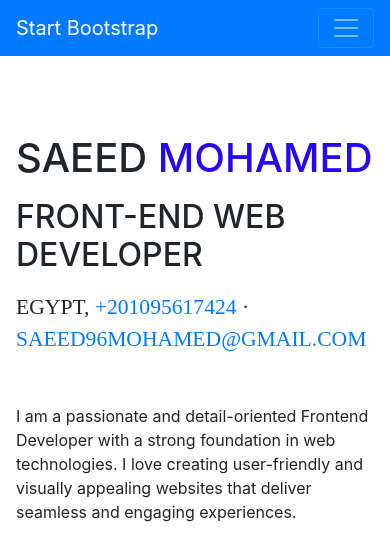
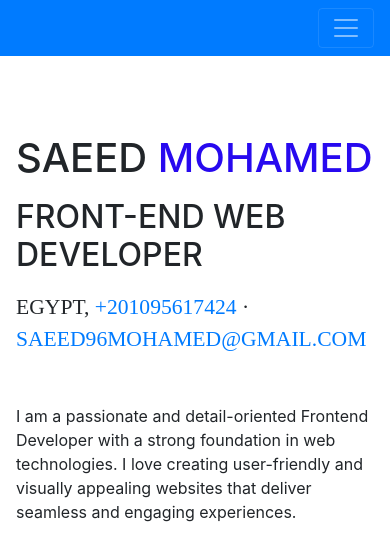
Before and after one commit to saeedmohamedakkar/portfolio, a website with bundled scripts: page index.html in a window 390 px wide. Shown: the top 550 px of the page. Built offline with nearby package versions, Linux system fonts and the light colour scheme; a web font is replaced by a local one.

Commit message:
navbar edie

```diff
--- a/index.html
+++ b/index.html
@@ -37,7 +37,7 @@
 
   <nav class="navbar navbar-expand-lg navbar-dark bg-primary fixed-top" id="sideNav">
     <a class="navbar-brand js-scroll-trigger" href="#page-top">
-      <span class="d-block d-lg-none">Start Bootstrap</span>
+      <span class="d-block d-lg-none"></span>
       <span class="d-none d-lg-block">
         <img class="img-fluid img-profile  mx-auto mb-2" src="./img/849299e5-1872-4761-80d4-25c36a338ce8.jfif"
           alt="saeed's photo">
```
